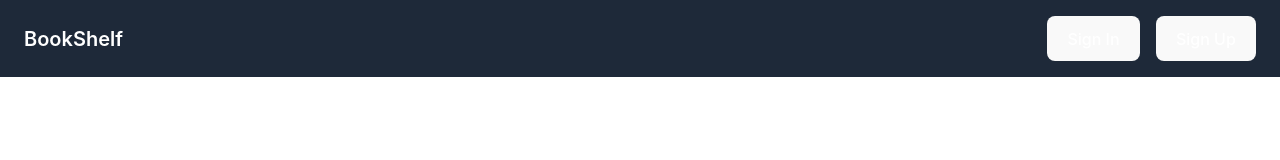
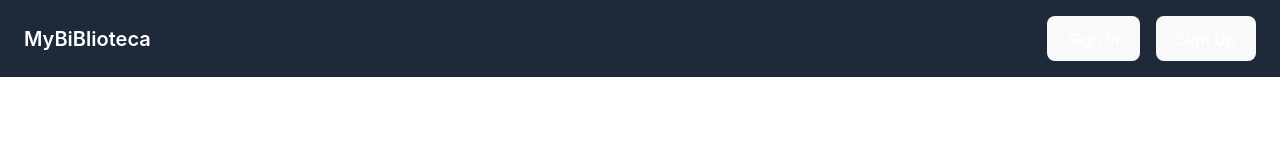
Before and after one commit to gabrieldonlopes/vacations_projects, a React (Vite) app in the folder books_api/frontend/: page / in a window 1280 px wide. Shown: the top 160 px of the page. Built offline with nearby package versions, Linux system fonts and the light colour scheme.

Commit message:
mudanca no header

```diff
--- a/books_api/frontend/src/components/Header.jsx
+++ b/books_api/frontend/src/components/Header.jsx
@@ -8,7 +8,7 @@ const Header = () => {
 
   return (
     <header className="w-full bg-gray-800 text-white py-4 px-6 flex justify-between items-center fixed top-0 left-0 right-0 z-50">
-      <h2 className="text-xl font-semibold cursor-pointer" onClick={() => navigate("/")}>BookShelf</h2>
+      <h2 className="text-xl font-semibold cursor-pointer" onClick={() => navigate("/")}>MyBiBlioteca</h2>
       <div>
         {user ? (
           <>
```
Also changed, not shown: 1 other file (tests, documents, lock files or other folders).
